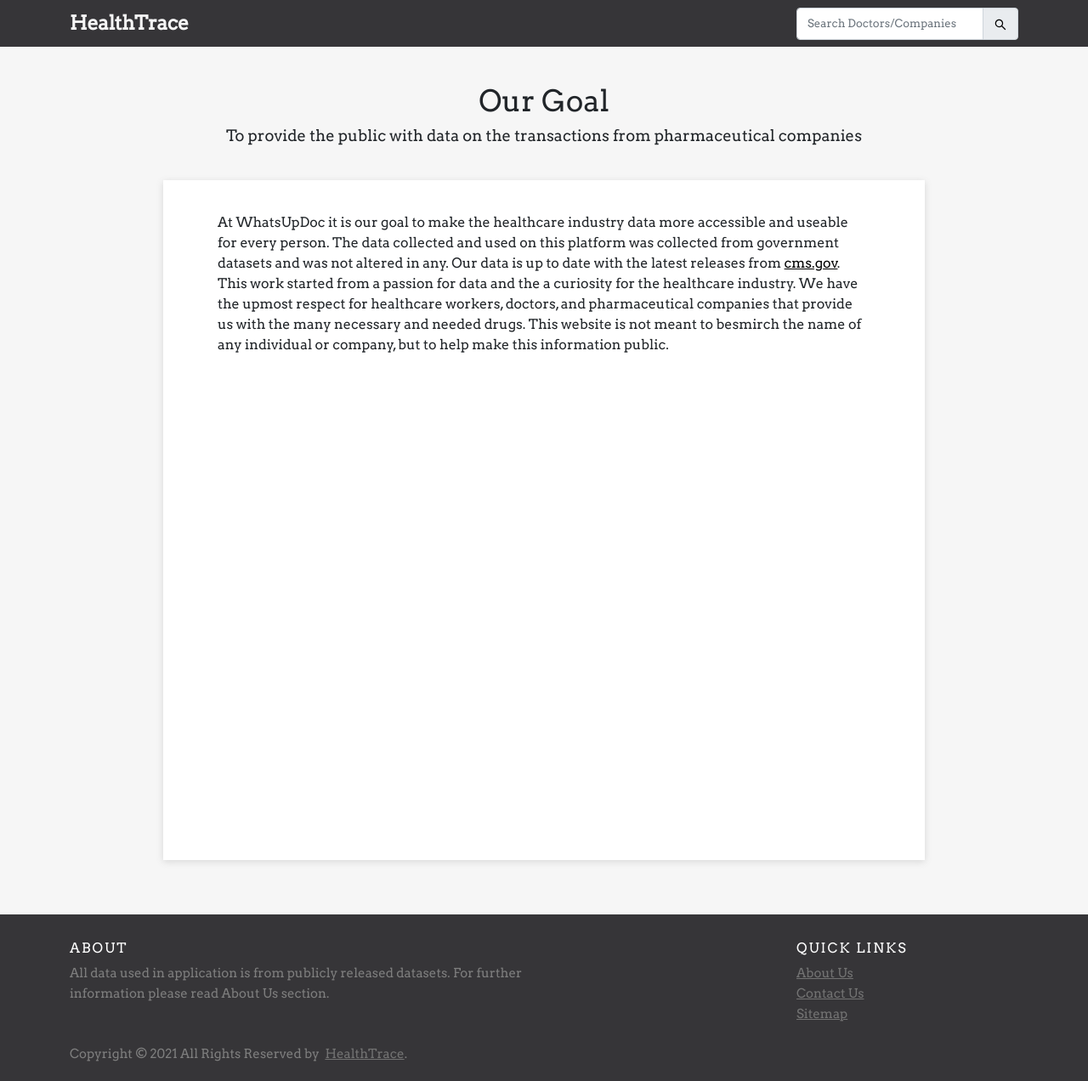
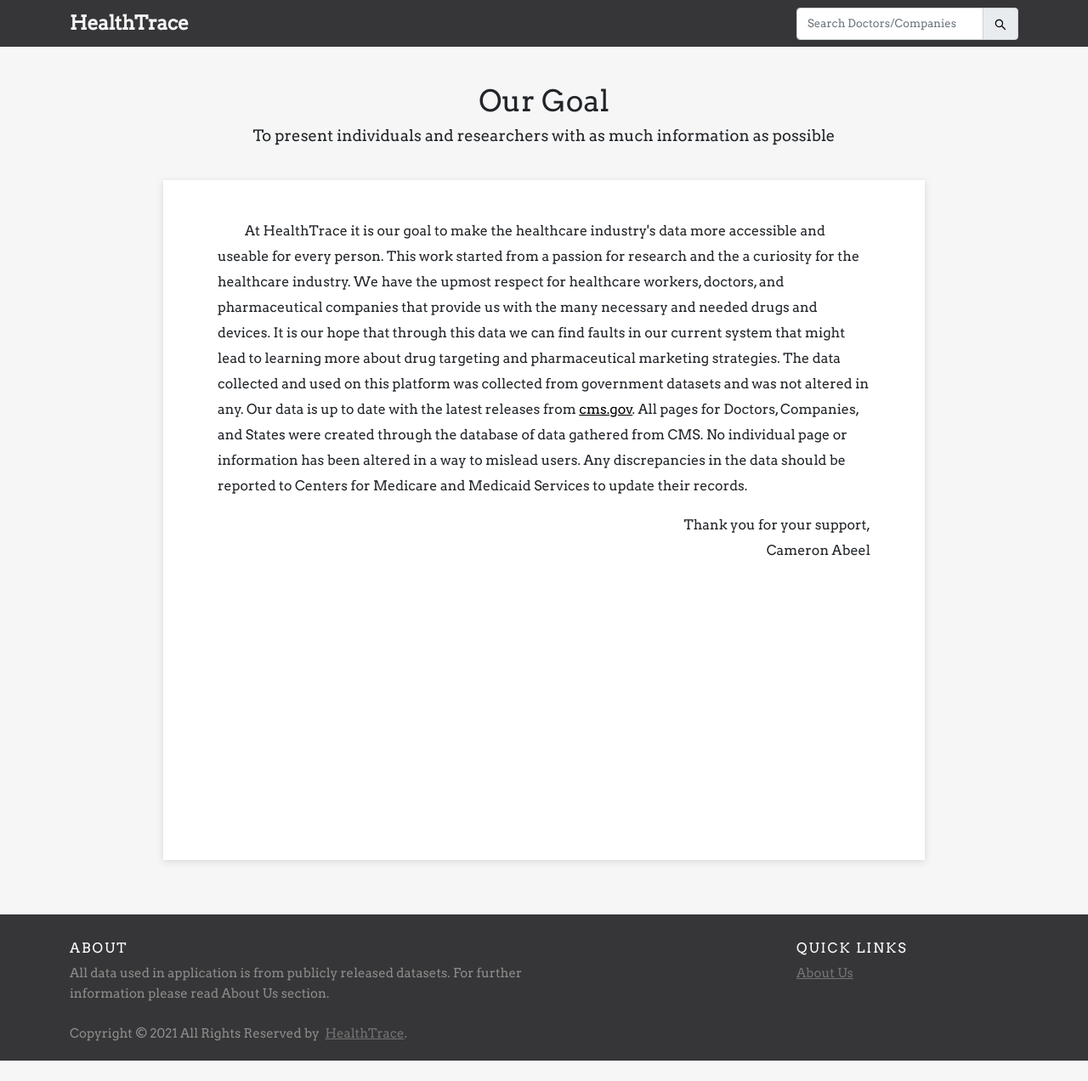
Before and after one commit to camab123/HealthTrace_Frontend, a React (Create React App) app: page /About in a window 1280 px wide. Shown: the whole page at 85% size. After the commit the page ends 1248 px from the top, so only its background shows below. Built offline with nearby package versions, Linux system fonts and the light colour scheme.

Commit message:
footer update and about page

```diff
--- a/public/index.html
+++ b/public/index.html
@@ -2,14 +2,14 @@
 <html lang="en">
   <head>
     <meta charset="utf-8" />
-    <link rel="icon" href="%PUBLIC_URL%/favicon.ico" />
+    <link rel="icon" href="%PUBLIC_URL%/HealthTraceLogo.png" />
     <meta name="viewport" content="width=device-width, initial-scale=1, maximum-scale=1.0" />
     <meta name="theme-color" content="#000000" />
     <meta
       name="description"
-      content="Web site created using create-react-app"
+      content="Find out what pharmaceutical companies are up to. Search your doctors transactions and find where they have taken money."
     />
-    <link rel="apple-touch-icon" href="%PUBLIC_URL%/logo192.png" />
+    <link rel="apple-touch-icon" href="%PUBLIC_URL%/HealthTraceLogo.png" />
     <link rel="preconnect" href="https://fonts.googleapis.com">
     <link rel="preconnect" href="https://fonts.gstatic.com" crossorigin>
     <link href="https://fonts.googleapis.com/css2?family=Anonymous+Pro&family=Arvo&family=Montserrat&family=Roboto&family=Roboto+Mono&family=Ubuntu&display=swap" rel="stylesheet">
@@ -27,7 +27,7 @@
       work correctly both with client-side routing and a non-root public URL.
       Learn how to configure a non-root public URL by running `npm run build`.
     -->
-    <title>React App</title>
+    <title>HealthTrace</title>
   </head>
   <body>
     <noscript>You need to enable JavaScript to run this app.</noscript>
--- a/src/components/pages/infopages/about.css
+++ b/src/components/pages/infopages/about.css
@@ -26,5 +26,6 @@
     background-color: white;
     margin-top: 0;
     margin-bottom: 0;
-    padding: 3% 5% 1% 5%;
+    padding: 45px 5% 1% 5%;
+    line-height: 30px
 }
--- a/src/components/pages/infopages/about.jsx
+++ b/src/components/pages/infopages/about.jsx
@@ -10,19 +10,23 @@ function AboutContainer() {
                         Our Goal
                     </div>
                     <div className="GoalDetail">
-                        To provide the public with data on the transactions from pharmaceutical companies
+                        To present individuals and researchers with as much information as possible
                     </div>
                 </div>
             </div>
             <div className="AboutPage color-5-background">
                 <div className="MainBox AboutBox">
-                    <p>At WhatsUpDoc it is our goal to make the healthcare industry data more accessible and useable for every person.
-                        The data collected and used on this platform was collected from government datasets and was not altered in any.
-                        Our data is up to date with the latest releases from <a href="https://www.cms.gov">cms.gov</a>.
-                        This work started from a passion for data and the a curiosity for the healthcare industry. We have the upmost respect for
-                        healthcare workers, doctors, and pharmaceutical companies that provide us with the many necessary and needed drugs. This website
-                        is not meant to besmirch the name of any individual or company, but to help make this information public.
+                    <p>
+                    &emsp;&emsp;At HealthTrace it is our goal to make the healthcare industry's data more accessible and useable for every person.
+                        This work started from a passion for research and the a curiosity for the healthcare industry. We have the upmost respect for
+                        healthcare workers, doctors, and pharmaceutical companies that provide us with the many necessary and needed drugs and devices. It is our hope that through this data
+                        we can find faults in our current system that might lead to learning more about drug targeting and pharmaceutical marketing strategies. The data collected and used on this platform was collected from government datasets and was not altered in any.
+                        Our data is up to date with the latest releases from <a href="https://www.cms.gov">cms.gov</a>. All pages for Doctors, Companies,
+                        and States were created through the database of data gathered from CMS. No individual page or information has been altered in a way to mislead
+                        users. Any discrepancies in the data should be reported to Centers for Medicare and Medicaid Services to update their records.
                     </p>
+                        <div className='right'>Thank you for your support,</div>
+                        <div className='right'>Cameron Abeel</div>
                 </div>
             </div>
         </>
--- a/src/components/utilities/Footer.css
+++ b/src/components/utilities/Footer.css
@@ -3,7 +3,6 @@
   padding:25px 0 20px;
   font-size:15px;
   line-height:24px;
-  color:#7e7e7e;
 }
 .site-footer hr
 {
--- a/src/components/utilities/Footer.jsx
+++ b/src/components/utilities/Footer.jsx
@@ -7,36 +7,29 @@ function Footer() {
             <div class="row">
             <div class="col-sm-12 col-md-6">
                 <h6>About</h6>
-                <p class="text-justify">All data used in application is from publicly released datasets. For further information please read About Us section. </p>
+                <p class="text-justify color-2">All data used in application is from publicly released datasets. For further information please read About Us section. </p>
             </div>
 
             <div class="col-xs-6 col-md-3">
             </div>
 
-            <div class="col-xs-6 col-md-3">
+            <div class="col-xs-6 col-md-3 color-2">
                 <h6>Quick Links</h6>
                 <ul class="footer-links">
                 <li><a href="/About/">About Us</a></li>
-                <li><a href="/Contact/">Contact Us</a></li>
-                <li><a href="/Sitemap/">Sitemap</a></li>
                 </ul>
             </div>
             </div>
             <hr id="footer-hr"/>
             <div class="row">
             <div class="col-md-8 col-sm-6 col-xs-12">
-                <p class="copyright-text">Copyright &copy; 2021 All Rights Reserved by &nbsp;
-                    <a href="#">HealthTrace</a>.
+                <p class="copyright-text color-2">Copyright &copy; 2021 All Rights Reserved by &nbsp;
+                    <a href="/home">HealthTrace</a>.
                 </p>
             </div>
 
             <div class="col-md-4 col-sm-6 col-xs-12">
-                {/* <ul class="social-icons">
-                <li><a class="facebook" href="#"><i class="fa fa-facebook"></i></a></li>
-                <li><a class="twitter" href="#"><i class="fa fa-twitter"></i></a></li>
-                <li><a class="dribbble" href="#"><i class="fa fa-dribbble"></i></a></li>
-                <li><a class="linkedin" href="#"><i class="fa fa-linkedin"></i></a></li>
-                </ul> */}
+
             </div>
             </div>
         </div>
```
Also changed, not shown: public/HealthTraceLogo.png (added).
